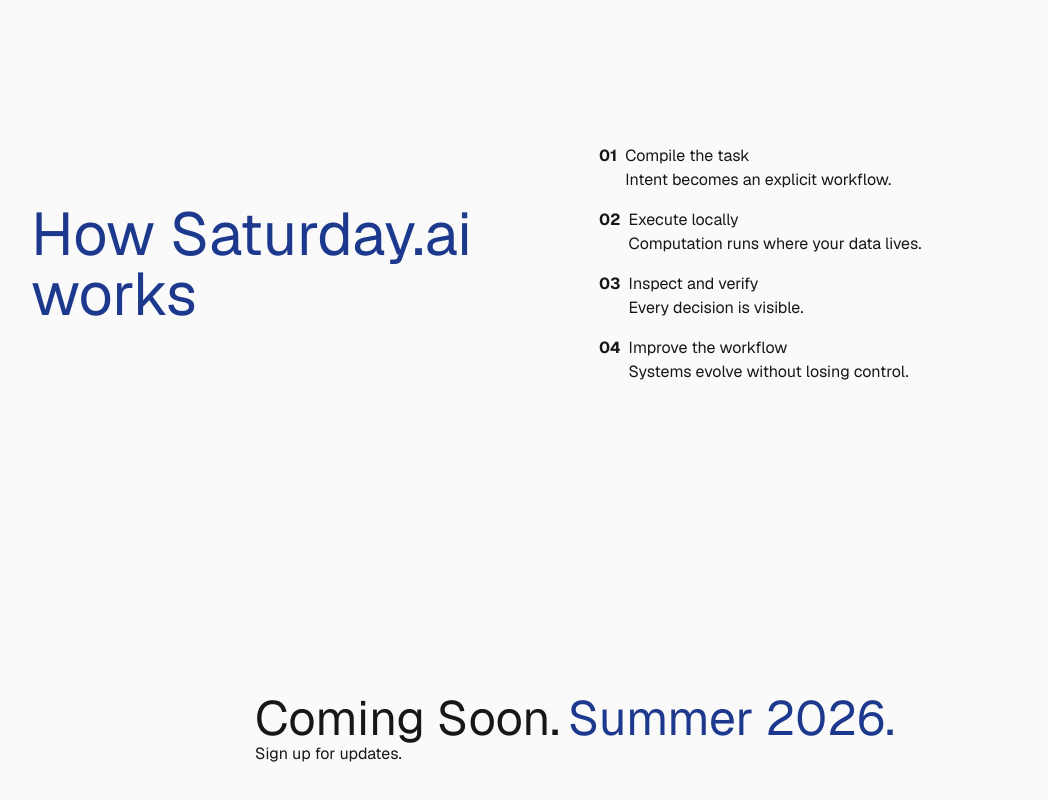
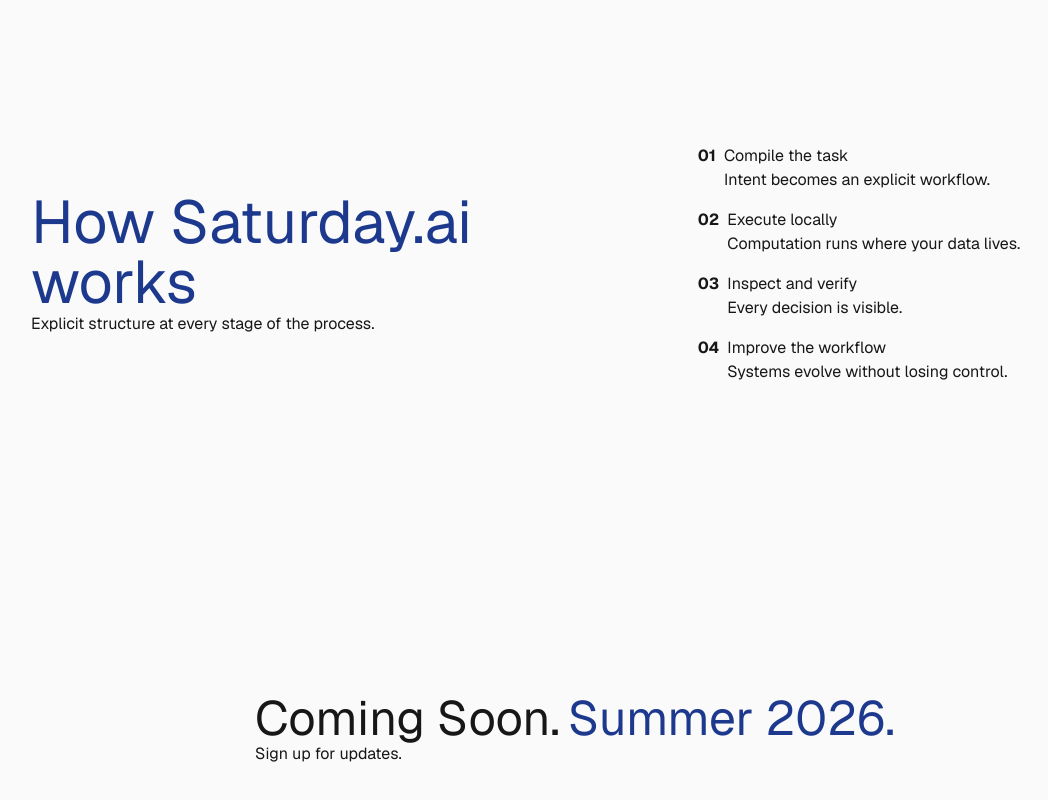
Before and after one commit to logansundaram/landing_page, a Next.js app: page / in a window 1280 px wide. Shown: the part 864-1664 px from the top of the page, without its empty margins (65-1113 px from the left). Built offline with nearby package versions, Linux system fonts and the light colour scheme.

Commit message:
alnding page v1 done

```diff
--- a/src/app/page.tsx
+++ b/src/app/page.tsx
@@ -56,14 +56,19 @@
         </div>
       </div>
 
-      <div className="p-24 grid grid-cols-2 gap-x-12">
+      <div className="p-24 grid grid-cols-2 gap-x-12 ">
         <div className="flex items-center h-full">
-          <h1 className="w-full text-6xl text-blue-900">
-            How Saturday.ai works
-          </h1>
+          <div>
+            <h1 className="w-full text-6xl text-blue-900">
+              How Saturday.ai works
+            </h1>
+            <p>
+              Explicit structure at every stage of the process.
+            </p>
+          </div>
         </div>
 
-        <div className="grid grid-rows-4 gap-y-4">
+        <div className="grid grid-rows-4 gap-y-4 justify-center">
 
           <div className="flex gap-2">
             <p className="font-bold">
```
